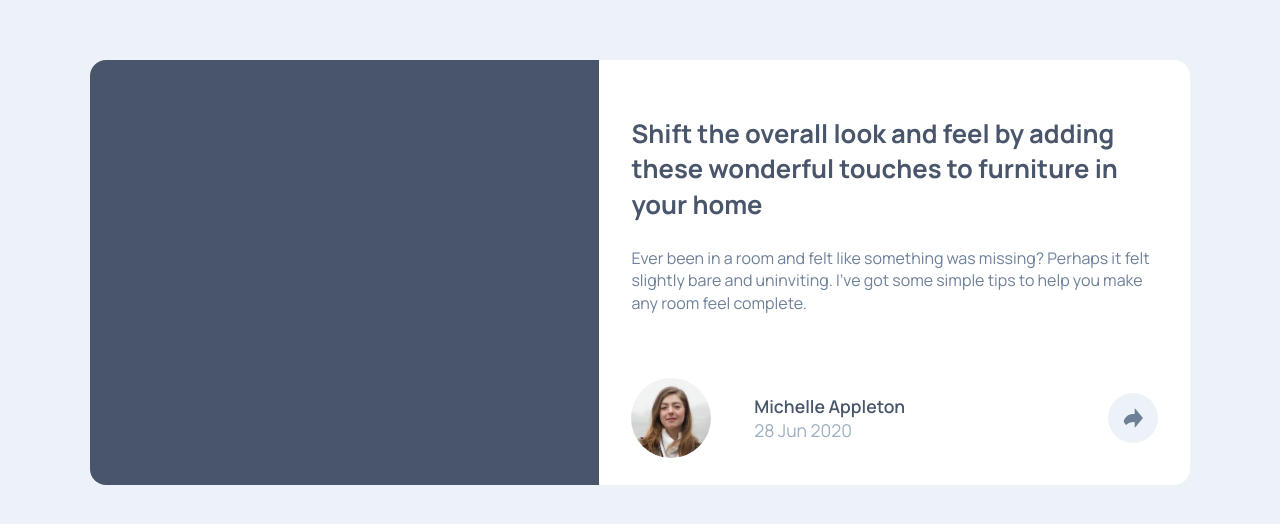
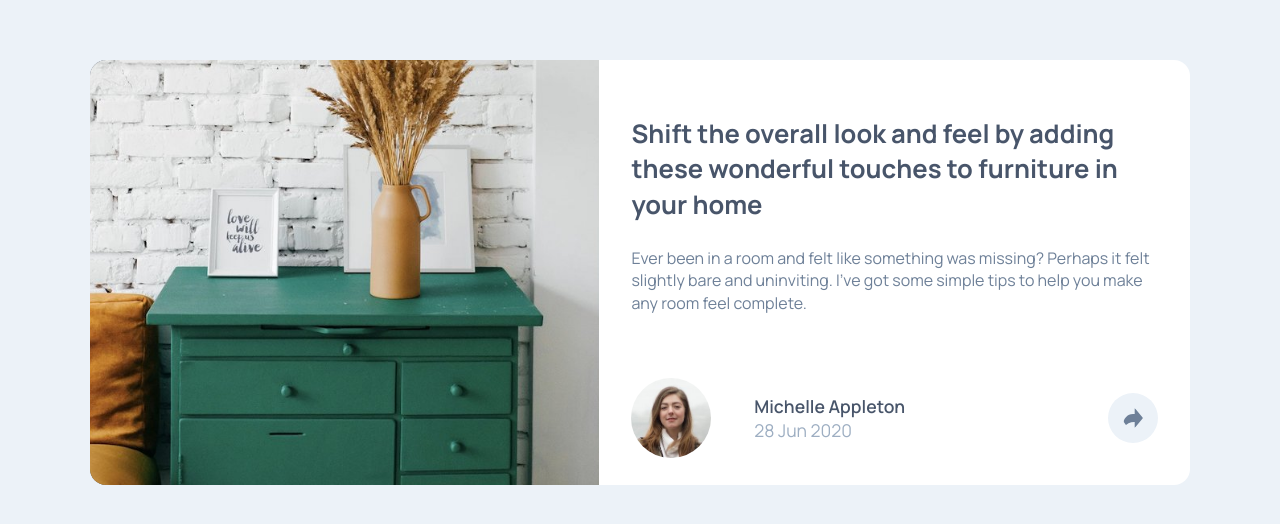
Before and after one commit to PhilippeItsMe/fe-articlePreview-challenge, a plain HTML site: page index.html in a window 1280 px wide. Shown: the part 128-652 px from the top of the page. Drawn offline with Linux system fonts and the light colour scheme.

Commit message:
Solving background image issue

```diff
--- a/assets/css/style.css
+++ b/assets/css/style.css
@@ -38,7 +38,7 @@ main {
 
 header {
     background-color: var(--grey);
-    background-image: url("assets/images/drawers.jpg");
+    background-image: url("../images/drawers.jpg");
     background-repeat: no-repeat;
     background-size: cover;
     background-position: center;
```
